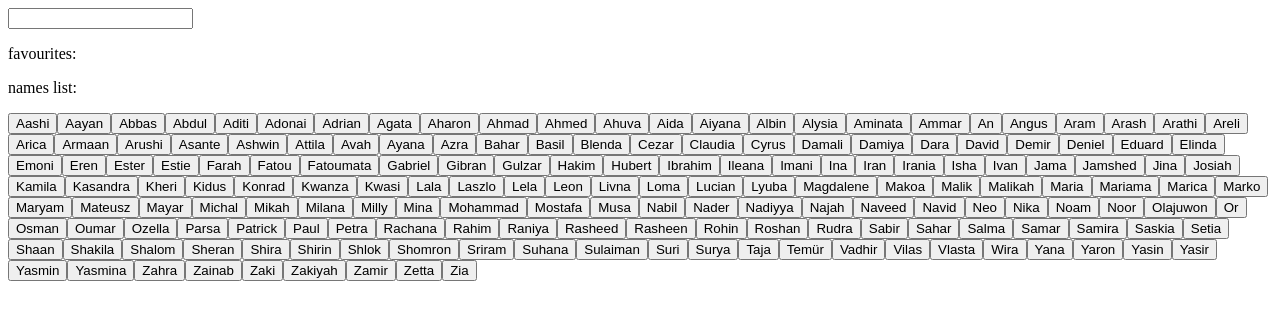
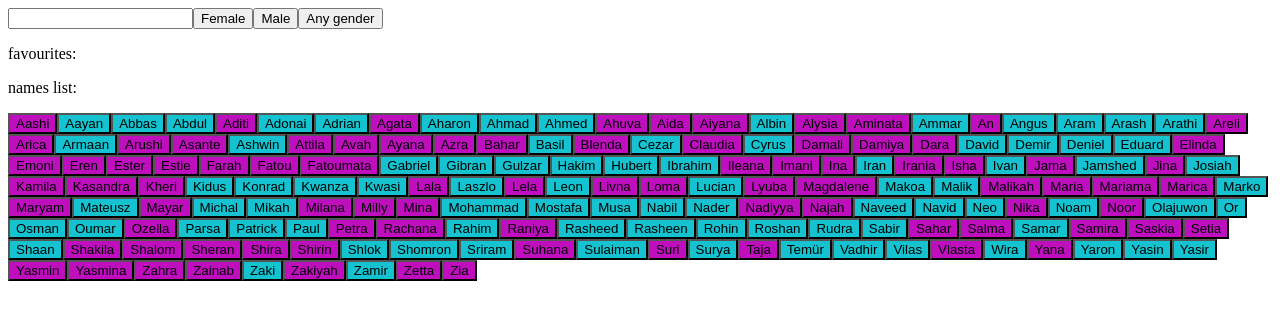
Before and after one commit to isawokin98/baby-names, a React (Create React App) app: page / in a window 1280 px wide. Shown: the top 320 px of the page. Built offline with nearby package versions, Linux system fonts and the light colour scheme; the HTML template or start-up script is replaced by a standard one.

Commit message:
before radio buttons

```diff
--- a/src/components/FavouritesList.tsx
+++ b/src/components/FavouritesList.tsx
@@ -1,11 +1,13 @@
+import './buttons.css'
+import {Name} from './MainBody'
 
 interface FavouritesListProps {
-    favourites: string[]
+    favourites: Name[] ;
     handleFavouriteClick: any;
 }
 export default function FavouritesList({favourites, handleFavouriteClick}:FavouritesListProps):JSX.Element {
     return <>
-   {favourites.map((favourite,idx) => <button key ={idx} onClick={handleFavouriteClick}>{favourite}</button>)}
+   {favourites.map((favourite,idx) => <button key ={idx} onClick={handleFavouriteClick} className={favourite.sex === 'f'? 'buttonFemale': 'buttonMale'}>{favourite.name}</button>)}
     </>
 }
 
--- a/src/components/MainBody.tsx
+++ b/src/components/MainBody.tsx
@@ -2,12 +2,30 @@ import NamesList from "./NamesList";
 import { useState } from "react";
 import SearchBar from "./SearchBar";
 import FavouritesList from "./FavouritesList";
+import data from '../data.json'
+
+export interface Name {
+    id: number;
+    name: string;
+    sex: string
+}
 
  export default function MainBody():JSX.Element {
 
     const [search, updateSearch] = useState('')
-    const [favourites, setFavourites] = useState<string[]>([])
+    const [favourites, setFavourites] = useState<Name[]>([])
   //  const [click, updateClick] = useState('')
+    const [genderedData, setGenderedData] = useState<Name[]>(data)
+
+    function handleFemaleClick(e: any){
+        setGenderedData(data.filter(element => element.sex === 'f'))
+    }
+    function handleMaleClick(e: any){
+        setGenderedData(data.filter(element => element.sex === 'm'))
+    }
+    function handleAllClick(e: any){
+        setGenderedData(data)
+    }
 
     function handleSearchChange(e:any){
         updateSearch(e.target.value)
@@ -15,20 +33,20 @@ import FavouritesList from "./FavouritesList";
 
     function handleNameClick(e: any){
        // updateClick(e.currentTarget.innerText)
-        setFavourites([...favourites, e.currentTarget.innerText])
+        setFavourites([...favourites, ...data.filter(el => el.name === e.currentTarget.innerText)])
     }
 
     function handleFavouriteClick(e: any){
-        setFavourites(favourites.filter(favourite => favourite !== e.currentTarget.innerText))
+        setFavourites(favourites.filter(favourite => favourite.name !== e.currentTarget.innerText))
     }
 
     return <>
 
-    <SearchBar search={search} onSearchChange={handleSearchChange} />
+    <SearchBar search={search} onSearchChange={handleSearchChange} handleFemaleClick={handleFemaleClick} handleMaleClick={handleMaleClick} handleAllClick={handleAllClick}/>
     <p>favourites:</p>
     <FavouritesList favourites={favourites} handleFavouriteClick={handleFavouriteClick}/>
     <p>names list:</p>
-    <NamesList search={search}  handleClickName={handleNameClick} favourites={favourites}/>
+    <NamesList search={search}  handleClickName={handleNameClick} favourites={favourites} genderedData={genderedData}/>
     </>
 }
 //click={click}
--- a/src/components/NameItem.tsx
+++ b/src/components/NameItem.tsx
@@ -1,3 +1,5 @@
+import './buttons.css'
+
 interface NameItemProps {
     key: number;
     name: string;
@@ -7,8 +9,8 @@ interface NameItemProps {
 }
 
 // click
-export default function NameItem({name, handleClickName, }: NameItemProps):JSX.Element {
-    return <button onClick={handleClickName}>{name} </button>
+export default function NameItem({name, handleClickName, sex}: NameItemProps):JSX.Element {
+    return <button onClick={handleClickName} className={sex === 'f'? 'buttonFemale': 'buttonMale'}>{name} </button>
 }
 
 // (e) => console.log(e.currentTarget.innerText)
--- a/src/components/NamesList.tsx
+++ b/src/components/NamesList.tsx
@@ -1,22 +1,25 @@
 import data from '../data.json'
+import { Name } from './MainBody'
 import NameItem from './NameItem'
 
 interface NamesListProps {
     search: string;
     //click: string;
     handleClickName: any;
-    favourites: string[];
+    favourites: Name[];
+    genderedData: Name[];
+
 }
 //click
-export default function NamesList({search,  handleClickName, favourites}: NamesListProps):JSX.Element {
+export default function NamesList({search,  handleClickName, favourites, genderedData}: NamesListProps):JSX.Element {
 
-    data.sort(function(a,b){
+    genderedData.sort(function(a: Name,b: Name){
         if(a.name < b.name) return -1
         if (a.name > b.name) return 1
         return 0
     })
 
-    const filteredData = data.filter(item => item.name.toLowerCase().includes(search.toLowerCase()) && !favourites.includes(item.name))
+    const filteredData = genderedData.filter(item => item.name.toLowerCase().includes(search.toLowerCase()) && !favourites.includes(item))
 
 
     return <>
--- a/src/components/SearchBar.tsx
+++ b/src/components/SearchBar.tsx
@@ -1,10 +1,16 @@
 interface SearchBarProps {
     search: string;
     onSearchChange: any;
+    handleFemaleClick: any;
+    handleMaleClick: any;
+    handleAllClick: any;
 }
 
-export default function SearchBar({search, onSearchChange}: SearchBarProps):JSX.Element {
+export default function SearchBar({search, onSearchChange, handleAllClick, handleFemaleClick, handleMaleClick}: SearchBarProps):JSX.Element {
     return <>
         <input value={search} onChange={onSearchChange}></input>
+        <button onClick={handleFemaleClick}>Female</button>
+        <button onClick={handleMaleClick}>Male</button>
+        <button onClick={handleAllClick}>Any gender</button>
     </>
 }
--- /dev/null
+++ b/src/components/buttons.css
@@ -0,0 +1,10 @@
+
+
+.buttonFemale {
+    background: rgb(190, 14, 190);
+
+}
+
+.buttonMale {
+    background: rgb(20, 195, 207);
+}
```
